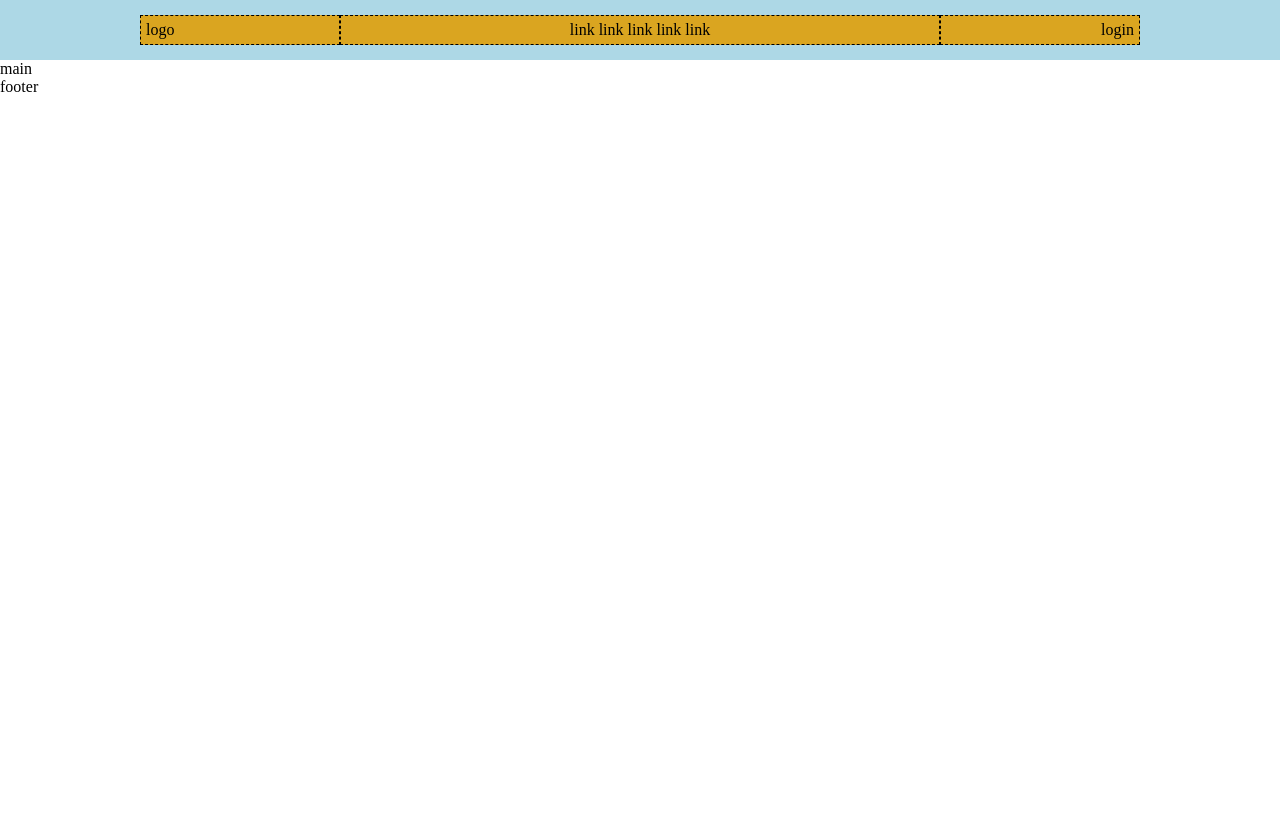
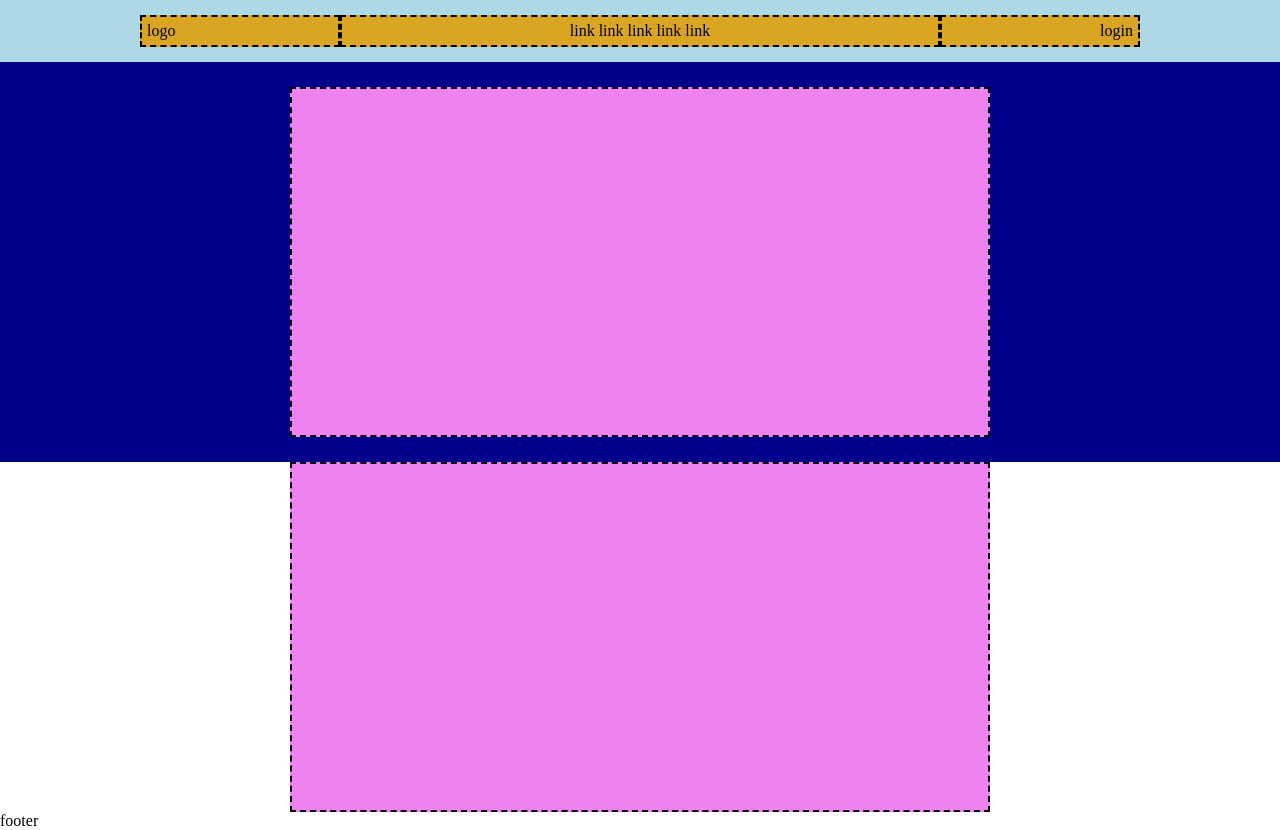
Before and after one commit to theguffs/htmlcss-struttura-discord, a plain HTML site: page index.html in a window 1280 px wide. Before the commit the page ends 800 px from the top, so only its background shows below. Drawn offline with Linux system fonts and the light colour scheme.

Commit message:
parte blu con all'interno rettangolo fucsia

```diff
--- a/index.html
+++ b/index.html
@@ -21,9 +21,18 @@
                 </div>
             </div>
         </header>
-
+        <!--main-->
         <main>
-            main
+        <!--parte blu con all'interno rettangolo fucsia-->
+            <div class="blu">
+                <div class="fucsia">
+                </div>
+            </div>
+        <!--parte bianca con all'interno rettangolo azzurro e rosa-->
+        <div class="bianco">
+            <div class="fucsia">
+            </div>
+        </div>
         </main>
         <footer>
             footer
--- a/style.css
+++ b/style.css
@@ -18,7 +18,7 @@ header{
     display: flex;
 }
 .text{
-    border:dashed 1px black;
+    border:dashed 2px black;
     padding: 5px;
 
 }
@@ -33,4 +33,18 @@ header{
     width: 20%;
     text-align: right;
 }
-/*main parte viola*/
+/*main parte blu con all'interno rettangolo fucsia*/
+.blu{
+    background-color: rgb(0, 0, 139);
+    height: 400px;
+    display: flex;
+}
+.fucsia{
+    background-color: rgb(238, 130, 238);
+    width: 700px;
+    height: 350px;
+    margin: auto;
+    justify-content: center;
+    border:dashed 2px black;
+}
+/*parte bianca con all'interno rettangolo azzurro e rosa*/
```
